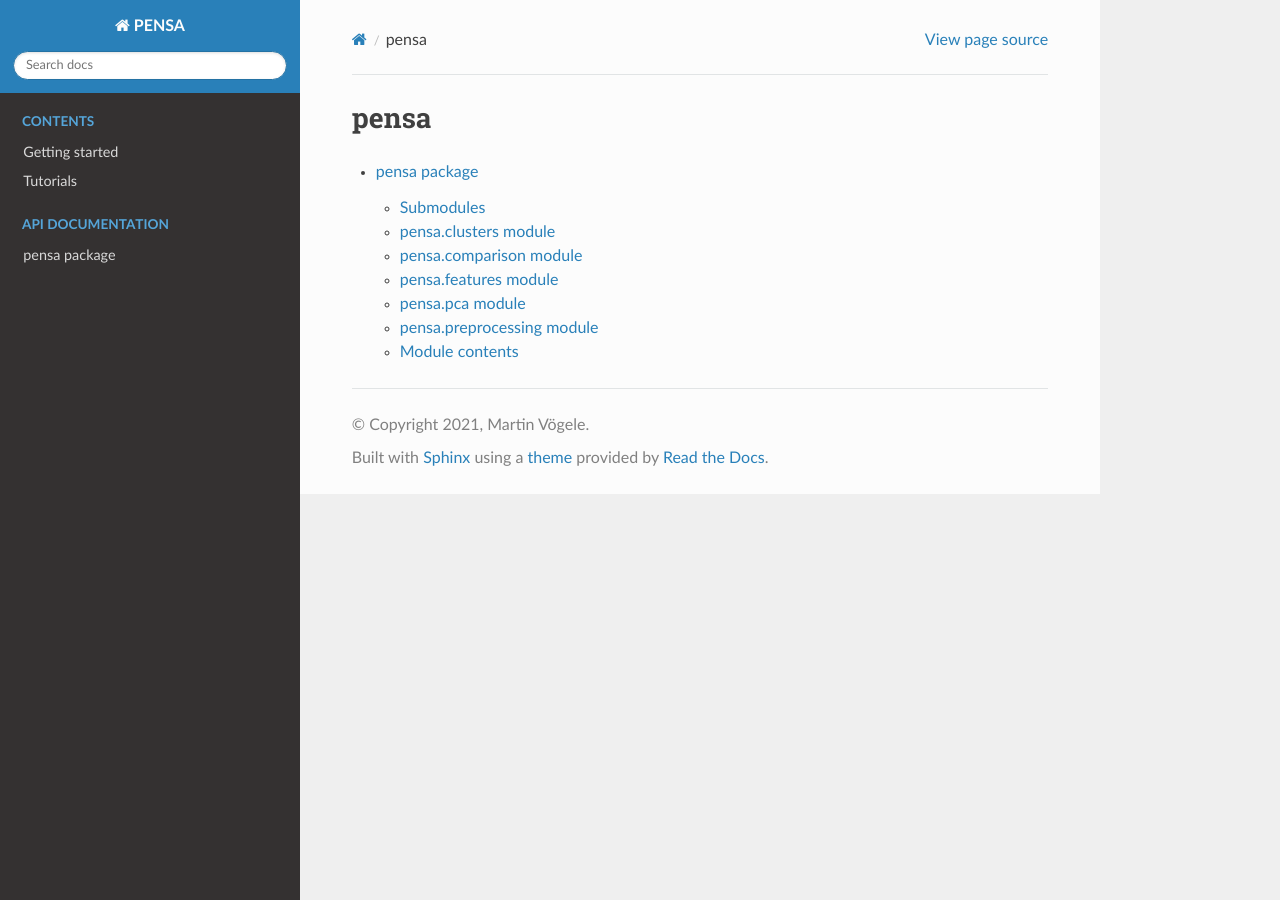
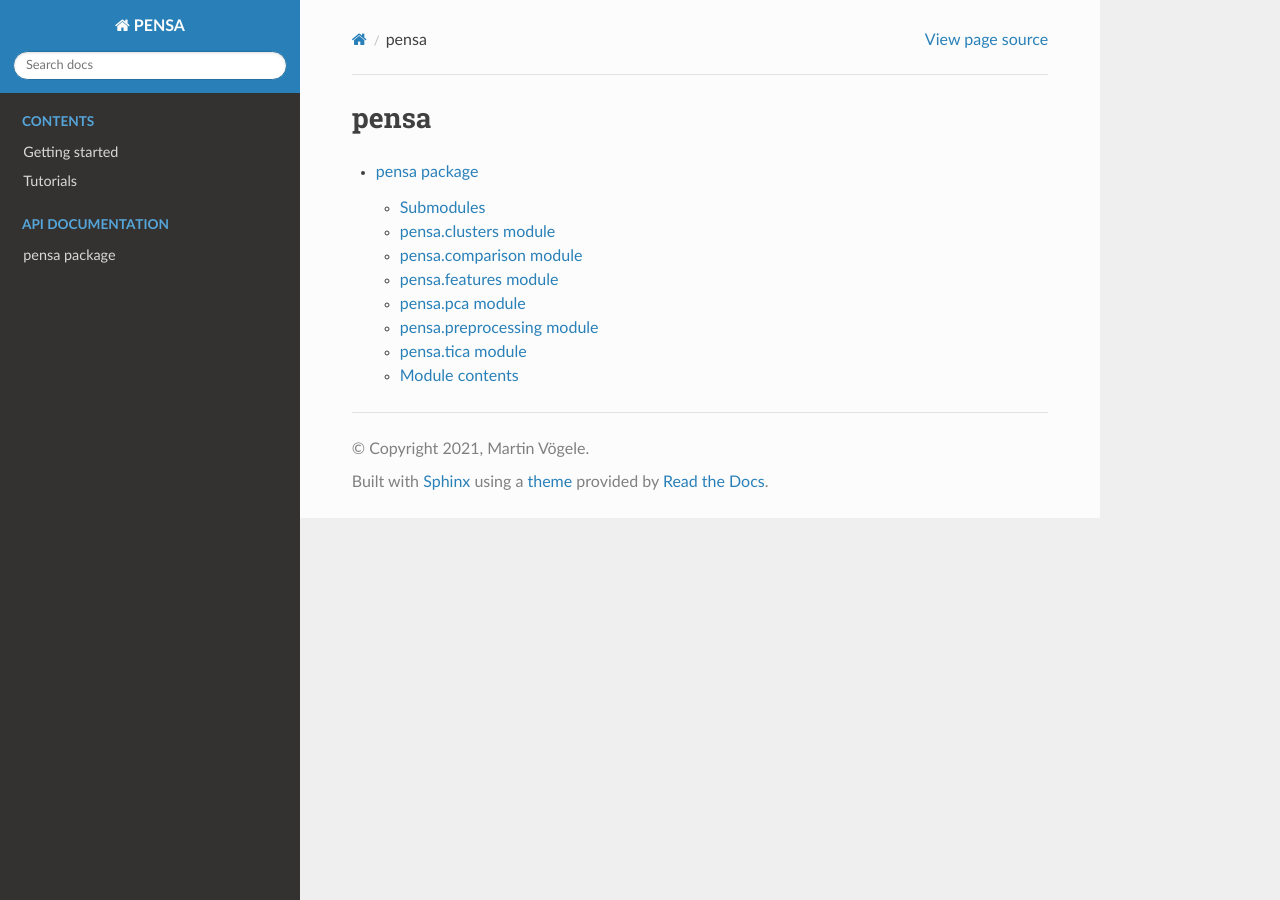
Before and after one commit to drorlab/pensa, a Sphinx documentation site: the page built from docs/source/modules.rst, in a window 1280 px wide. Built offline with Sphinx 7.4.7 and the Read the Docs theme 2.0.0, drawn with Linux system fonts in a browser that asks for light colours.

Commit message:
docs update

```diff
--- a/docs/source/pensa.rst
+++ b/docs/source/pensa.rst
@@ -44,6 +44,14 @@ pensa.preprocessing module
    :undoc-members:
    :show-inheritance:
 
+pensa.tica module
+-----------------
+
+.. automodule:: pensa.tica
+   :members:
+   :undoc-members:
+   :show-inheritance:
+
 Module contents
 ---------------
 
```
